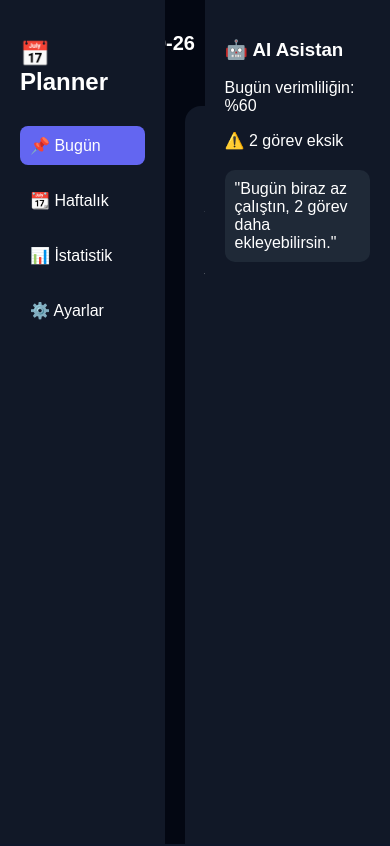
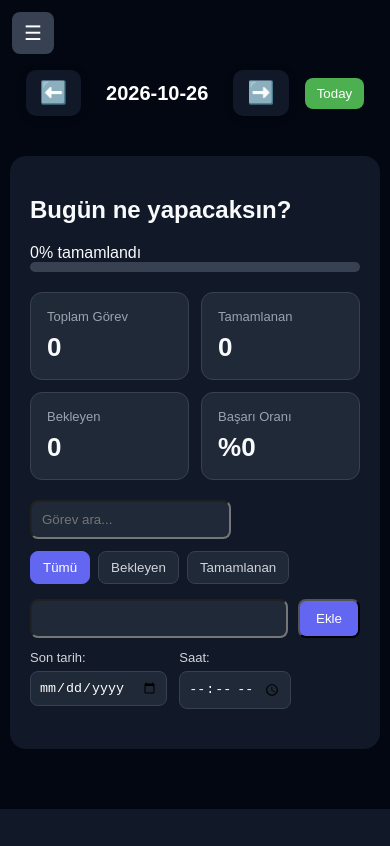
Before and after one commit to gdgedikbasi/daily-planner, a React (Vite) app: page / in a window 390 px wide. Shown: the top 846 px of the page. Built offline with nearby package versions, Linux system fonts and the light colour scheme; the HTML template or start-up script is replaced by a standard one.

Commit message:
Add responsive dashboard layout and update task tests

```diff
--- a/src/components/AIPanel.jsx
+++ b/src/components/AIPanel.jsx
@@ -1,29 +1,15 @@
+
 export default function AIPanel() {
   return (
-    <div style={styles.panel}>
+    <div className="ai-panel">
       <h3>🤖 AI Asistan</h3>
 
       <p>Bugün verimliliğin: %60</p>
       <p>⚠️ 2 görev eksik</p>
 
-      <div style={styles.box}>
+      <div className="ai-box">
         "Bugün biraz az çalıştın, 2 görev daha ekleyebilirsin."
       </div>
     </div>
   );
 }
-
-const styles = {
-  panel: {
-    width: "250px",
-    height: "100vh",
-    background: "#111827",
-    padding: 20,
-  },
-  box: {
-    marginTop: 20,
-    padding: 10,
-    background: "#1f2937",
-    borderRadius: 10,
-  },
-};
--- a/src/components/Sidebar.jsx
+++ b/src/components/Sidebar.jsx
@@ -1,49 +1,45 @@
-export default function Sidebar({active, setActive}) {
-    return(
-        <div style={styles.sidebar}>
-            <h2 style={{marginBottom:30}}>📅 Planner</h2>
-            <p style={active === "today" ? styles.active : styles.item}
-               onClick={() => setActive("today")}>
+export default function Sidebar({active, setActive, isOpen, onClose}) {
+    const handleNavigation=(view)=>{
+      setActive(view);
+      onClose();
+    };
+
+    return (
+    <div className={`sidebar ${isOpen ? "sidebar-open" : ""}`}>
+      <div className="sidebar-header">
+        <h2>📅 Planner</h2>
+        <button className="sidebar-close" onClick={onClose}>
+          ✕
+        </button>
+      </div>
+
+      <p
+        className={active === "today" ? "sidebar-item active" : "sidebar-item"}
+        onClick={() => handleNavigation("today")}
+      >
         📌 Bugün
       </p>
 
-            <p style={active === "weekly" ? styles.active : styles.item}
-               onClick={() => setActive("weekly")}>
+      <p
+        className={active === "weekly" ? "sidebar-item active" : "sidebar-item"}
+        onClick={() => handleNavigation("weekly")}
+      >
         📆 Haftalık
       </p>
 
-            <p style={active === "stats" ? styles.active : styles.item}
-               onClick={() => setActive("stats")}>
+      <p
+        className={active === "stats" ? "sidebar-item active" : "sidebar-item"}
+        onClick={() => handleNavigation("stats")}
+      >
         📊 İstatistik
       </p>
 
-            <p style={active === "settings" ? styles.active : styles.item}
-               onClick={() => setActive("settings")}>
+      <p
+        className={active === "settings" ? "sidebar-item active" : "sidebar-item"}
+        onClick={() => handleNavigation("settings")}
+      >
         ⚙️ Ayarlar
       </p>
     </div>
   );
 }
-
-const styles = {
-  sidebar: {
-    width: "220px",
-    height: "100vh",
-    background: "#111827",
-    padding: "20px",
-    color: "#fff",
-  },
-
-  item: {
-    cursor: "pointer",
-    padding: "10px",
-    borderRadius: 8,
-  },
-
-  active: {
-    cursor: "pointer",
-    padding: "10px",
-    borderRadius: 8,
-    background: "#6366f1",
-  },
-};
--- a/src/components/StatsView.jsx
+++ b/src/components/StatsView.jsx
@@ -1,7 +1,15 @@
 import {useMemo} from "react";
 import {calculateStats} from "../utils/taskStats";
+import{
+    ListTodo,
+    CheckCircle2,
+    Clock3,
+    TrendingUp,
+    ChartNoAxesCombined,
+} from "lucide-react";
 
 export default function StatsView({allTasks}){
+
     //tüm günlerdeki görevleri tek bir dizide topluyorum.
     const tasks=useMemo(()=>{
         return Object.values(allTasks).flat();
@@ -37,75 +45,161 @@ export default function StatsView({allTasks}){
         ...weeklyStats.map((day)=>day.done)
     );
 
+    //istatistik kartları
     const statCards=[
         {
             title:"Toplam Görev",
             value:stats.total,
-            color:"#64748b",
+            icon:ListTodo,
+            color:"#60a5fa",
+            background: "rgba(96, 165, 250, 0.12)",
         },
 
         {
             title:"Tamamlanan",
             value:stats.done,
-            color:"#22c55e",
+            icon:CheckCircle2,
+            color:"#4ade80",
+            background:"rgba(74,222,128,0.12)",
         },
 
         {
             title:"Bekleyen",
             value:stats.pending,
-            color:"#f59e0b",
+            icon:Clock3,
+            color:"#fbbf24",
+            background:"rgba(251,191,36,0.12)",
         },
 
         {
             title:"Tamamlanma Oranı",
             value:`%${stats.percent}`,
-            color:"#8b5cf6",
+            icon:TrendingUp,
+            color:"#a78bfa",
+            background:"rgba(167,139,250,0.12)",
         },
     ];
 
     return(
         <div style={styles.container}>
+
+            {/*Başlık*/}
+            <div style={styles.header}>
+                <div>
                     <h2 style={styles.heading}>İstatistikler</h2>
                     <p style={styles.description}>Görev performansına genel bir bakış.</p>
+                </div>
 
+                <div style={styles.headerIcon}>
+                    <ChartNoAxesCombined size={25} color="#a5b4fc"/>
+                </div>
+            </div>
+
+            {/*İstatistik kartları*/}
             <div style={styles.cardGrid}>
-                {statCards.map((card)=>(
+                {statCards.map((card)=>{
+                    const Icon=card.icon;
+
+                    return(
+                        <div key={card.title} style={styles.card}>
+                            <div style={styles.cardTop}>
+                                <span style={styles.cardTitle}>{card.title}</span>
+
                                 <div
-                        key={card.title}
-                        style={{...styles.card,borderLeft:`4px solid ${card.color}`,
+                                    style={{
+                                        ...styles.cardIcon,
+                                        background: card.background,
                                     }}
                                 >
-                        <p style={styles.cardTitle}>{card.title}</p>
-                        <h2 style={styles.cardValue}>{card.value}</h2>
+                                    <Icon size={21} color={card.color}/>
                                 </div>
-                ))}
                             </div>
 
+                            <h3
+                                style={{
+                                    ...styles.cardValue,
+                                    color:card.color,
+                                }}
+                            >
+                                {card.value}
+                            </h3>
+                        </div>
+                    );
+                })};
+            </div>
+
+            {/*Genel İlerleme*/}
+            <div style={styles.progressCard}>
+                <div style={styles.progressHeader}>
+                    <div>
+                        <h3 style={styles.sectionTitle}>
+                            Genel İlerleme
+                        </h3>
+                        <p style={styles.mutedText}>
+                            Tamamlanan görevlerin toplam görevleme oranı
+                        </p>
+                    </div>
+
+                    <span style={styles.progressPercent}>
+                        %{stats.percent}
+                    </span>
+                </div>
+
+                <div style={styles.progressTrack}>
+                    <div
+                        style={{
+                            ...styles.progressFill,
+                            width:`${stats.percent}%`,
+                        }}
+                    />
+                </div>
+            </div>
+
+            {/* Haftalık grafik */}
             <div style={styles.chartCard}>
-                <h3 style={styles.chartTitle}>Son 7 Gün</h3>
+                <div style={styles.chartHeader}>
+                    <div>
+                        <h3 style={styles.sectionTitle}>
+                            Son 7 Gün
+                        </h3>
+                        <p style={styles.mutedText}>
+                            Günlük tamamlanan görevler
+                        </p>
+                    </div>
+
+                    <div style={styles.chartBadge}>
+                        <TrendingUp size={15} color="#a78bfa" />
+                        <span>Haftalık</span>
+                    </div>
+                </div>
+
                 <div style={styles.chart}>
-                    {weeklyStats.map((day)=>{
-                        const barHeight=
-                            day.done===0
-                            ?4
-                            :(day.done/maxCompleted)*100;
+                    {weeklyStats.map((day) => {
+                        const barHeight =
+                        day.done === 0
+                            ? 0
+                            : (day.done / maxCompleted) * 100;
 
-                        return(
+                        return (
                         <div key={day.date} style={styles.barColumn}>
-                                <span style={styles.barValue}>{day.done}</span>
+                            <span style={styles.barValue}>
+                            {day.done}
+                            </span>
 
-                                <div style={styles.barArea}>
                             <div style={styles.barArea}>
                             <div
                                 style={{
                                 ...styles.bar,
                                 height: `${barHeight}%`,
+                                opacity: day.done === 0 ? 0.3 : 1,
                                 }}
                                 title={`${day.date}: ${day.done} görev`}
                             />
                             </div>
-                                    <span style={styles.dayLabel}>{day.label}</span>
-                                </div>
+
+                            <span style={styles.dayLabel}>
+                            {day.label}
+                            </span>
                         </div>
                         );
                     })}
@@ -115,65 +209,171 @@ export default function StatsView({allTasks}){
     );
 }
 
-const styles={
+const styles = {
   container: {
-    padding: "25px",
-    color: "var(--text-color, #1e293b)",
+    padding: "clamp(12px,3w,25px)",
+    color: "#f8fafc",
+    width: "100%",
+    boxSizing: "border-box",
+    minWidth:0,
+  },
+
+  header: {
+    display: "flex",
+    justifyContent: "space-between",
+    alignItems: "center",
+    marginBottom: "28px",
   },
 
   heading: {
     margin: "0 0 8px",
     fontSize: "26px",
+    fontWeight: "700",
+    color: "#f8fafc",
   },
 
   description: {
-    margin: "0 0 25px",
+    margin: 0,
+    fontSize: "14px",
     color: "#94a3b8",
+  },
+
+  headerIcon: {
+    width: "48px",
+    height: "48px",
+    borderRadius: "14px",
+    background: "rgba(99, 102, 241, 0.15)",
+    display: "flex",
+    alignItems: "center",
+    justifyContent: "center",
   },
 
   cardGrid: {
     display: "grid",
-    gridTemplateColumns: "repeat(auto-fit, minmax(180px, 1fr))",
+    gridTemplateColumns: "repeat(auto-fit, minmax(min(100%,180px),1fr))",
     gap: "16px",
-    marginBottom: "28px",
+    marginBottom: "20px",
+    width:"100%",
   },
 
   card: {
-    background: "var(--card-bg, #ffffff)",
+    background: "#1e293b",
     padding: "20px",
-    borderRadius: "12px",
-    boxShadow: "0 2px 10px rgba(0,0,0,0.05)",
+    borderRadius: "14px",
+    border: "1px solid #334155",
+    minWidth: 0,
+  },
+
+  cardTop: {
+    display: "flex",
+    alignItems: "center",
+    justifyContent: "space-between",
+    gap: "8px",
+    marginBottom: "18px",
   },
 
   cardTitle: {
-    margin: "0 0 12px",
-    color: "#94a3b8",
-    fontSize: "14px",
+    color: "#cbd5e1",
+    fontSize: "13px",
+  },
+
+  cardIcon: {
+    width: "38px",
+    height: "38px",
+    borderRadius: "11px",
+    display: "flex",
+    alignItems: "center",
+    justifyContent: "center",
   },
 
   cardValue: {
     margin: 0,
-    fontSize: "28px",
+    fontSize: "30px",
+    fontWeight: "700",
+  },
+
+  progressCard: {
+    background: "#1e293b",
+    border: "1px solid #334155",
+    borderRadius: "14px",
+    padding: "22px",
+    marginBottom: "20px",
+  },
+
+  progressHeader: {
+    display: "flex",
+    justifyContent: "space-between",
+    alignItems: "center",
+    gap: "12px",
+    marginBottom: "18px",
+  },
+
+  sectionTitle: {
+    margin: "0 0 6px",
+    fontSize: "17px",
+    color: "#f8fafc",
+  },
+
+  mutedText: {
+    margin: 0,
+    fontSize: "12px",
+    color: "#94a3b8",
+  },
+
+  progressPercent: {
+    color: "#a78bfa",
+    fontSize: "20px",
+    fontWeight: "700",
+  },
+
+  progressTrack: {
+    height: "10px",
+    width: "100%",
+    background: "#334155",
+    borderRadius: "20px",
+    overflow: "hidden",
+  },
+
+  progressFill: {
+    height: "100%",
+    background: "linear-gradient(90deg, #6366f1, #a78bfa)",
+    borderRadius: "20px",
+    transition: "width 0.4s ease",
   },
 
   chartCard: {
-    background: "var(--card-bg, #ffffff)",
-    padding: "24px",
-    borderRadius: "12px",
-    boxShadow: "0 2px 10px rgba(0,0,0,0.05)",
+    background: "#1e293b",
+    border: "1px solid #334155",
+    borderRadius: "14px",
+    padding: "22px",
   },
 
-  chartTitle: {
-    margin: "0 0 25px",
-    fontSize: "18px",
+  chartHeader: {
+    display: "flex",
+    alignItems: "center",
+    justifyContent: "space-between",
+    marginBottom: "28px",
+  },
+
+  chartBadge: {
+    display: "flex",
+    alignItems: "center",
+    gap: "6px",
+    padding: "7px 10px",
+    background: "rgba(167, 139, 250, 0.12)",
+    borderRadius: "9px",
+    color: "#c4b5fd",
+    fontSize: "12px",
   },
 
   chart: {
     display: "flex",
-    alignItems: "flex-end",
+    alignItems: "stretch",
     justifyContent: "space-around",
     gap: "12px",
-    height: "180px",
+    height: "190px",
+    overflowX:"auto",
+    paddingBottom:"5px",
   },
 
   barColumn: {
@@ -181,14 +381,15 @@ const styles={
     flexDirection: "column",
     alignItems: "center",
     justifyContent: "flex-end",
-    gap: "8px",
+    gap: "9px",
     height: "100%",
-    flex: 1,
+    flex: "1 0 35px",
+    minWidth: "35px",
   },
 
   barValue: {
     fontSize: "13px",
-    color: "#94a3b8",
+    color: "#cbd5e1",
   },
 
   barArea: {
@@ -196,19 +397,22 @@ const styles={
     alignItems: "flex-end",
     justifyContent: "center",
     width: "100%",
-    height: "120px",
+    height: "125px",
+    background: "#273449",
+    borderRadius: "7px",
+    overflow: "hidden",
   },
 
   bar: {
-    width: "min(42px, 75%)",
-    minHeight: "4px",
-    background: "#8b5cf6",
+    width: "55%",
+    minHeight: "0",
+    background: "linear-gradient(180deg, #a78bfa, #6366f1)",
     borderRadius: "6px 6px 0 0",
-    transition: "height 0.3s ease",
+    transition: "height 0.4s ease",
   },
 
   dayLabel: {
-    fontSize: "13px",
+    fontSize: "12px",
     color: "#94a3b8",
     textTransform: "capitalize",
   },
--- a/src/components/TaskBoard.jsx
+++ b/src/components/TaskBoard.jsx
@@ -166,7 +166,7 @@ export default function TaskBoard({ selectedDate,allTasks,setAllTasks }) {
 
 
   return (
-    <div style={styles.container}>
+    <div className="task-board" style={styles.container}>
       <h2>Bugün ne yapacaksın?</h2>
 
       <div style={styles.progressBox}>
@@ -179,7 +179,7 @@ export default function TaskBoard({ selectedDate,allTasks,setAllTasks }) {
       </div>
 
       {/*Gelişmiş İstatistikler*/}
-      <div style={styles.statsGrid}>
+      <div className="task-stats-grid"  style={styles.statsGrid}>
         <div style={styles.statCard}>
           <div style={styles.statLabel}>Toplam Görev</div>
           <div style={styles.statValue}>{total}</div>
@@ -203,7 +203,7 @@ export default function TaskBoard({ selectedDate,allTasks,setAllTasks }) {
 
 
       {/*Görev Arama*/}
-      <div style={styles.searchBox}>
+      <div className="task-search-box" style={styles.searchBox}>
         <input
           type="text"
           placeholder="Görev ara..."
@@ -236,7 +236,7 @@ export default function TaskBoard({ selectedDate,allTasks,setAllTasks }) {
       </div>
 
 
-      <div style={styles.inputBox}>
+      <div className="task-input-box" style={styles.inputBox}>
         <input
           style={styles.input}
           value={task}
@@ -253,7 +253,7 @@ export default function TaskBoard({ selectedDate,allTasks,setAllTasks }) {
       </div>
 
 
-      <div style={styles.deadlineBox}>
+      <div className="deadline-box" style={styles.deadlineBox}>
         <label style={styles.deadlineLabel}>
           Son tarih:
           <input
@@ -286,9 +286,11 @@ export default function TaskBoard({ selectedDate,allTasks,setAllTasks }) {
           <Reorder.Item key={t.id} value={t} dragListener={filter === "all" && !searchQuery.trim()}>
             <motion.div
               layout
+              className="task-card"
               style={{
+
                 ...styles.task,
-                borderLeft: `4px solid ${
+                                borderLeft: `4px solid ${
                   t.priority === "high"
                     ? "#ef4444"
                     : t.priority === "medium"
--- a/src/layout/DashboardLayout.jsx
+++ b/src/layout/DashboardLayout.jsx
@@ -23,6 +23,7 @@ export default function DashboardLayout() {
     localStorage.setItem("tasksByDate",JSON.stringify(allTasks));
   },[allTasks]);
 
+  const [isSidebarOpen, setIsSidebarOpen] = useState(false);
 
   // ✅ STRING formatta tarih (bozmuyoruz)
   const [selectedDate, setSelectedDate] = useState(
@@ -42,15 +43,27 @@ export default function DashboardLayout() {
 };
 
   return (
-    <div style={styles.container}>
+    <div className="dashboard-container" >
+      <button
+        className="menu-toggle"
+        onClick={()=>setIsSidebarOpen(!isSidebarOpen)}
+      >
+        ☰
+      </button>
+
       {/* Sidebar */}
-      <Sidebar active={active} setActive={setActive} />
+      <Sidebar
+        active={active}
+        setActive={setActive}
+        isOpen={isSidebarOpen}
+        onClose={()=>setIsSidebarOpen(false)}
+      />
 
       {/* ORTA ALAN */}
-      <div style={styles.content}>
+      <div className="dashboard-content"  >
 
         {/* 🔥 TARİH BAR */}
-        <div style={styles.dateBar}>
+        <div className="date-bar" >
           <button
             onClick={() => changeDay(-1)}
             style={styles.arrowBtn}
--- a/src/styles.css
+++ b/src/styles.css
@@ -8,3 +8,170 @@ body {
 * {
   box-sizing: border-box;
 }
+
+
+/* SIDEBAR */
+.sidebar {
+  width: 220px;
+  height: 100vh;
+  flex-shrink: 0;
+  background: #111827;
+  padding: 20px;
+  color: #fff;
+  transition: transform 0.3s ease;
+}
+
+.sidebar-header {
+  display: flex;
+  align-items: center;
+  justify-content: space-between;
+  margin-bottom: 30px;
+}
+
+.sidebar-header h2 {
+  margin: 0;
+}
+
+.sidebar-item {
+  cursor: pointer;
+  padding: 10px;
+  border-radius: 8px;
+}
+
+.sidebar-item:hover {
+  background: #374151;
+}
+
+.sidebar-item.active {
+  background: #6366f1;
+}
+
+.sidebar-close,
+.menu-toggle {
+  display: none;
+  border: none;
+  color: white;
+  background: #374151;
+  border-radius: 8px;
+  padding: 9px 12px;
+  font-size: 20px;
+  cursor: pointer;
+}
+
+/* MOBİL GÖRÜNÜM */
+@media (max-width: 768px) {
+  .sidebar {
+    position: fixed;
+    top: 0;
+    left: 0;
+    z-index: 1000;
+    width: 250px;
+    max-width: 85vw;
+    transform: translateX(-100%);
+  }
+
+  .sidebar.sidebar-open {
+    transform: translateX(0);
+  }
+
+  .sidebar-close {
+    display: block;
+  }
+
+  .menu-toggle {
+    display: block;
+    position: fixed;
+    top: 12px;
+    left: 12px;
+    z-index: 900;
+  }
+}
+
+
+/* ANA YERLEŞİM */
+.dashboard-container {
+  display: flex;
+  min-height: 100vh;
+  width: 100%;
+}
+
+.dashboard-content {
+  flex: 1;
+  min-width: 0;
+  padding: 20px;
+  background: #030712;
+  color: #fff;
+  overflow-y: auto;
+}
+
+/* TARİH ÇUBUĞU */
+.date-bar {
+  display: flex;
+  flex-wrap: wrap;
+  gap: 12px;
+  margin-bottom: 20px;
+  align-items: center;
+  justify-content: center;
+}
+
+/* AI PANELİ */
+.ai-panel {
+  width: 250px;
+  min-width: 250px;
+  min-height: 100vh;
+  background: #111827;
+  padding: 20px;
+  color: #fff;
+  flex-shrink: 0;
+}
+
+.ai-box {
+  margin-top: 20px;
+  padding: 10px;
+  background: #1f2937;
+  border-radius: 10px;
+}
+
+/* TABLET */
+@media (max-width: 1024px) {
+  .ai-panel {
+    width: 210px;
+    min-width: 210px;
+    padding: 15px;
+  }
+}
+
+/* MOBİL */
+@media (max-width: 768px) {
+  .dashboard-container {
+    flex-direction: column;
+  }
+
+  .dashboard-content {
+    width: 100%;
+    padding: 70px 15px 20px;
+  }
+
+  .ai-panel {
+    width: 100%;
+    min-width: 0;
+    min-height: auto;
+    padding: 20px;
+  }
+
+  .date-bar {
+    gap: 8px;
+  }
+}
+
+/* KÜÇÜK TELEFONLAR */
+@media (max-width: 400px) {
+  .dashboard-content {
+    padding-left: 10px;
+    padding-right: 10px;
+  }
+
+  .date-bar {
+    gap: 6px;
+  }
+}
```
Also changed, not shown: 1 other file (tests, documents, lock files or other folders). Lines whose indentation alone changed are shown as unchanged.
